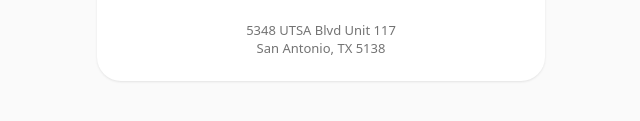
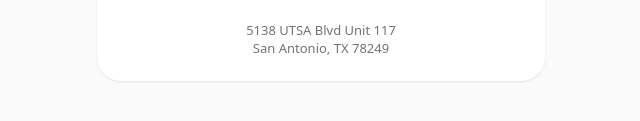
Before and after one commit to Ivan121891/luminous-faceandneck-tightening, a plain HTML site: page index.html in a window 1280 px wide. Shown: the part 517-638 px from the top of the page, 319-959 px from the left. Drawn offline with Linux system fonts and the light colour scheme.

Commit message:
Fix address to 5138 UTSA Blvd Unit 117, San Antonio, TX 78249

```diff
--- a/index.html
+++ b/index.html
@@ -46,7 +46,7 @@
           <div class="date-grid" id="date-grid"></div>
         </div>
 
-        <p class="address">5348 UTSA Blvd Unit 117<br>San Antonio, TX 5138</p>
+        <p class="address">5138 UTSA Blvd Unit 117<br>San Antonio, TX 78249</p>
       </section>
 
       <!-- STEP 2: Time selection -->
```
Also changed, not shown: 5 other files.
